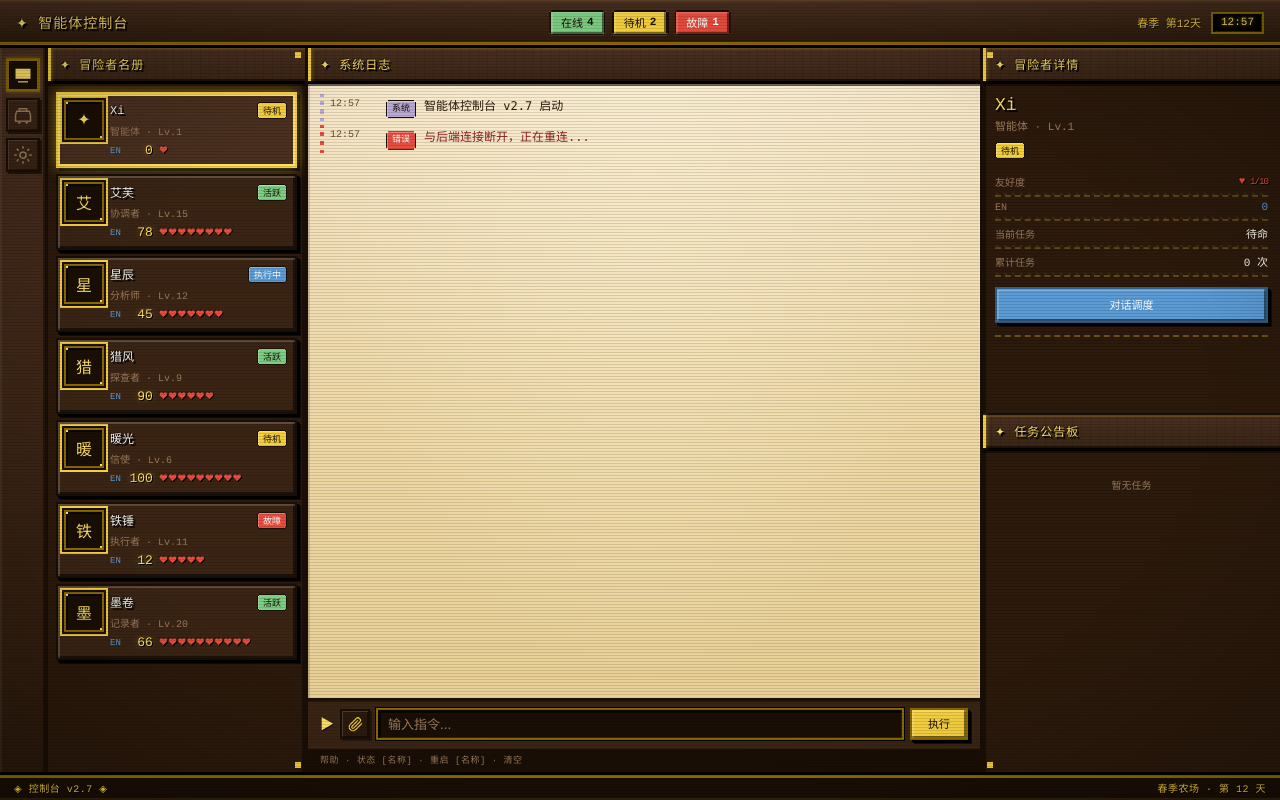
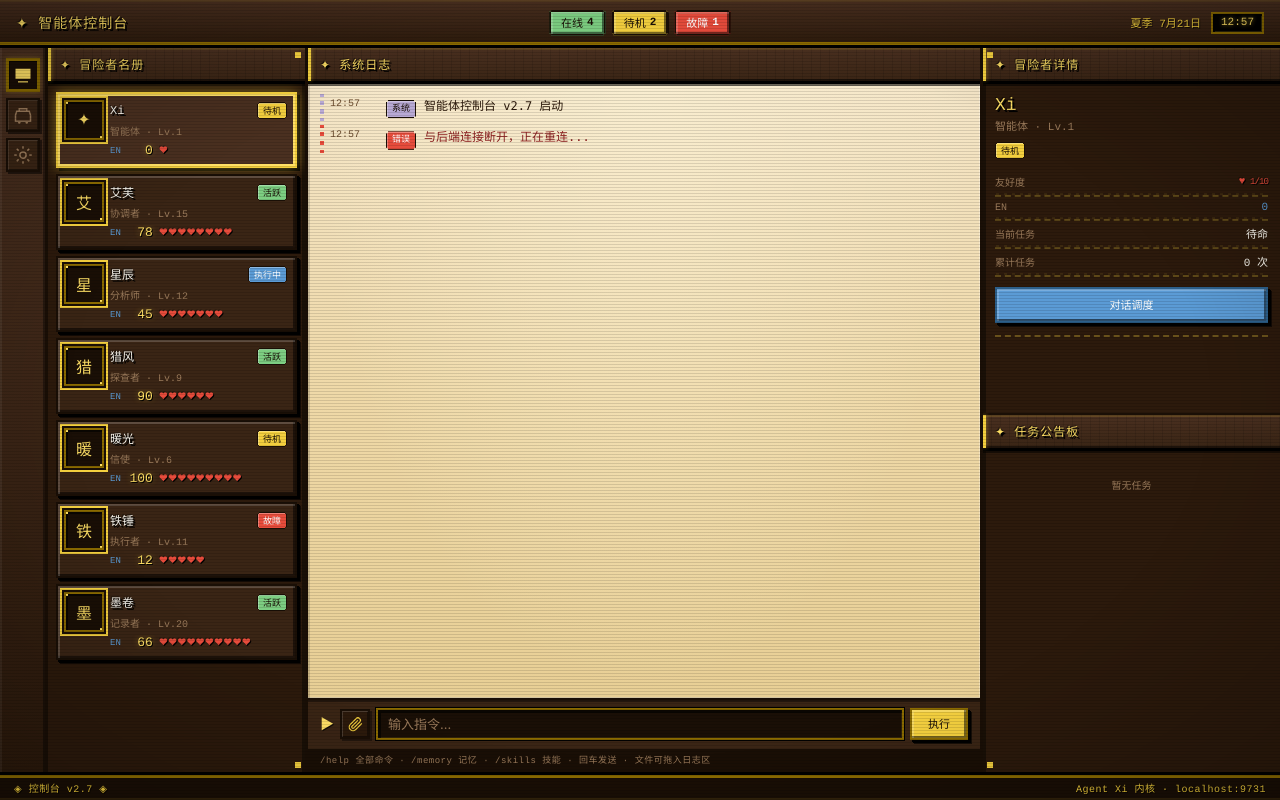
Before and after one commit to zhang66633/agent-xi, a website built with Vite: page web/index.html in a window 1280 px wide. Built offline with nearby package versions, Linux system fonts and the light colour scheme; no server answers; files whose address does not match are found by name; a web font is replaced by a local one.

Commit message:
polish: 清理演示遗留文案 — 季节/底栏/命令提示改为真实数据
- 顶栏"春季 第12天"→ 按真实日期计算季节+日期（如"夏季 7月21日"）
- 底栏"春季农场 · 第 12 天"→ 真实后端地址（Agent Xi 内核 · host:9731）
- 命令提示条"帮助 · 状态[名称] · 重启[名称] · 清空"→ 真实命令提示
  （/help · /memory · /skills · 回车发送 · 拖拽附件）
- 顶栏季节/时钟初始假值清空，由 StatusBar 启动即填充

```diff
--- a/web/index.html
+++ b/web/index.html
@@ -20,8 +20,8 @@
         <span class="status-pill pill-error">故障 <b id="cnt-error">0</b></span>
       </div>
       <div class="top-right">
-        <span class="season" id="season-text">春季 第12天</span>
-        <span class="clock" id="clock-text">10:47</span>
+        <span class="season" id="season-text"></span>
+        <span class="clock" id="clock-text"></span>
       </div>
     </header>
 
@@ -66,7 +66,7 @@
               <button id="command-exec" class="btn-exec">执行</button>
             </div>
             <div id="command-help">
-              帮助 · 状态 [名称] · 重启 [名称] · 清空
+              /help 全部命令 · /memory 记忆 · /skills 技能 · 回车发送 · 文件可拖入日志区
             </div>
           </main>
 
--- a/web/src/config.ts
+++ b/web/src/config.ts
@@ -11,7 +11,7 @@ export const SESSION_STORAGE_KEY = 'agent_xi_session_id';
 
 // ─── 版本 ─────────────────────────────────────────────────
 export const CONSOLE_VERSION = 'v2.7';
-export const CONSOLE_CONTEXT = '春季农场 · 第 12 天';
+export const CONSOLE_CONTEXT = `Agent Xi 内核 · ${window.location.hostname}:9731`;
 
 // ─── 应用配置 ─────────────────────────────────────────────
 export const LOG_MAX_ENTRIES = 500;
--- a/web/src/ui/statusbar.ts
+++ b/web/src/ui/statusbar.ts
@@ -42,12 +42,12 @@ export class StatusBar {
     this.errorEl.textContent = String(counts.error);
   }
 
-  /** 设置季节文本（如 "春季 第12天"） */
+  /** 设置季节文本（如 "夏季 7月21日"；默认由时钟按真实日期驱动） */
   setSeason(text: string): void {
     this.seasonEl.textContent = text;
   }
 
-  /** 设置底部上下文（如 "春季农场 · 第 12 天"） */
+  /** 设置底部上下文（如 "Agent Xi 内核 · localhost:9731"） */
   setBottomContext(text: string): void {
     this.bottomCtxEl.textContent = text;
   }
@@ -64,5 +64,14 @@ export class StatusBar {
     const hh = String(d.getHours()).padStart(2, '0');
     const mm = String(d.getMinutes()).padStart(2, '0');
     this.clockEl.textContent = `${hh}:${mm}`;
+    this.seasonEl.textContent = `${StatusBar._seasonOf(d.getMonth() + 1)} ${d.getMonth() + 1}月${d.getDate()}日`;
+  }
+
+  /** 按月份映射季节（像素农场风味，数据为真） */
+  private static _seasonOf(month: number): string {
+    if (month >= 3 && month <= 5) return '春季';
+    if (month >= 6 && month <= 8) return '夏季';
+    if (month >= 9 && month <= 11) return '秋季';
+    return '冬季';
   }
 }
```
